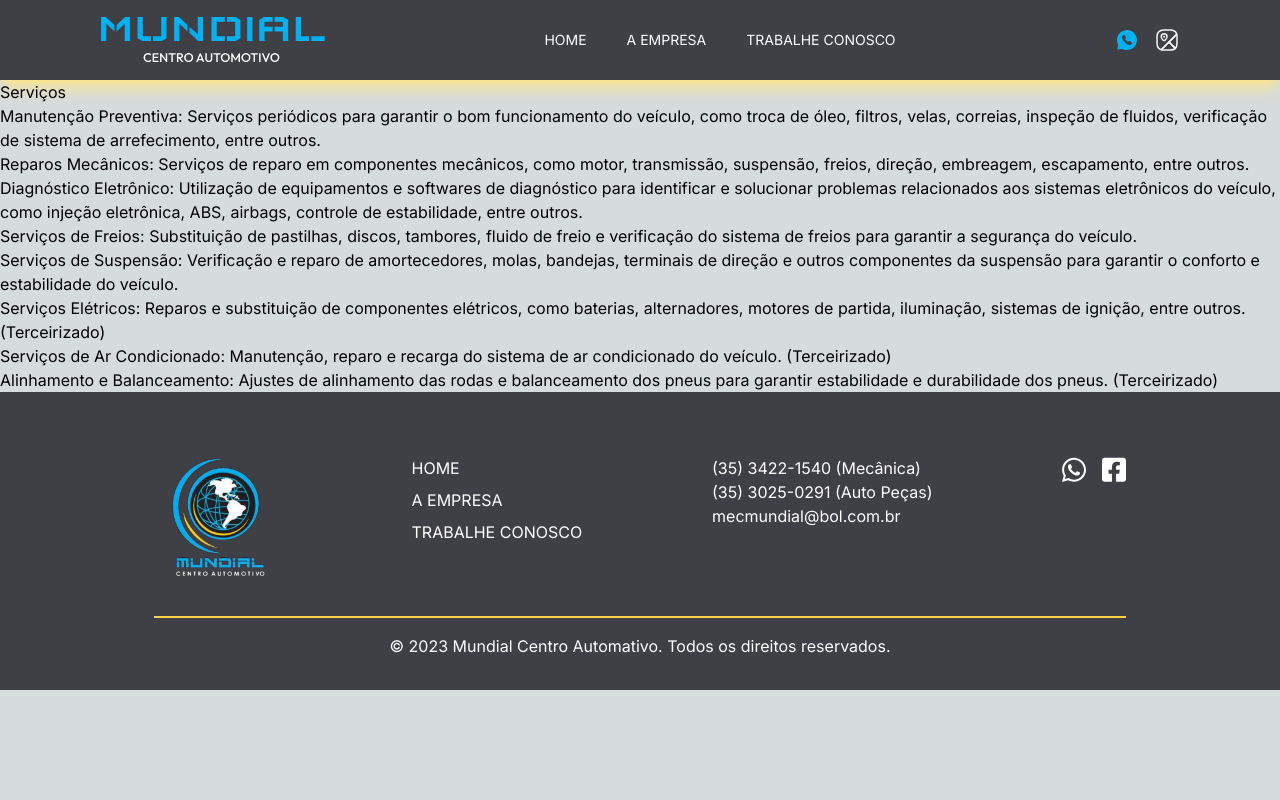
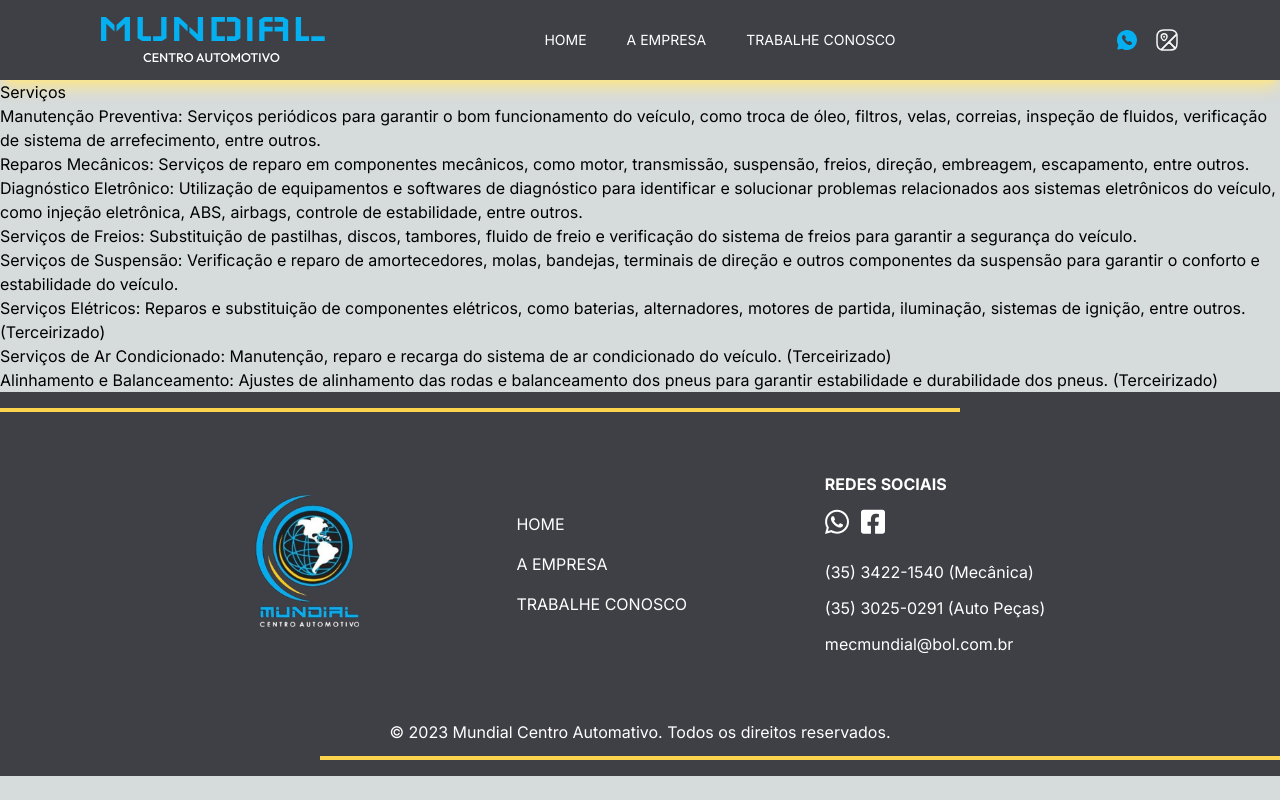
Before and after one commit to Mecanica-Mundial/mecanica-mundial, a Next.js app: page /services in a window 1280 px wide. Built offline with nearby package versions, Linux system fonts and the light colour scheme.

Commit message:
style: add footer styles like prototype

```diff
--- a/src/components/Molecule/Footer/Footer.tsx
+++ b/src/components/Molecule/Footer/Footer.tsx
@@ -3,35 +3,40 @@
 
 export default function Footer() {
   return (
-    <footer className="flex items-center flex-col gap-4 w-full bg-zinc-700 p-8" >
-      <div className="flex justify-between w-4/5 border-amber-300 border-b-2 py-8">
+    <footer className="flex items-center flex-col gap-4 w-full bg-zinc-700 p-8 relative" >
+      <div className="bg-amber-300 h-1 w-3/4 absolute top-4 left-0"/>
+      <div className="flex justify-between items-center w-2/3 py-12">
         <Image
           width={420}
           height={420}
           src={"/images/Logo_transparent.png"}
           alt=""
-          className="w-32"
+          className="w-36 h-36"
         />
 
-        <nav className="flex flex-col gap-2 text-white">
+        <nav className="flex flex-col gap-4 text-white">
           <Link href="/" > HOME </Link>
           <Link href="/about" > A EMPRESA </Link>
           <Link href="/work-with-us" > TRABALHE CONOSCO </Link>
         </nav>
 
-        <div className="text-white">
-          <p>(35) 3422-1540 (Mecânica)</p>
-          <p>(35) 3025-0291 (Auto Peças)</p>
-          <p>mecmundial@bol.com.br</p>
+        <div className="flex gap-6 flex-col">
+          <div className="flex gap-3 flex-wrap text-white">
+            <p className="inline-block w-full font-bold">REDES SOCIAIS</p>
+            <Image width={24} height={24} src={"/images/whatsapp-unfill-icon.svg"} alt="" />
+            <Image width={24} height={24} src={"/images/facebook-icon.svg"} alt="" />
+          </div>
+          <div className="flex flex-col gap-3 text-white">
+            <p>(35) 3422-1540 (Mecânica)</p>
+            <p>(35) 3025-0291 (Auto Peças)</p>
+            <p>mecmundial@bol.com.br</p>
+          </div>
         </div>
 
-        <div className="flex gap-4 items-start">
-          <Image width={24} height={24} src={"/images/whatsapp-unfill-icon.svg"} alt="" />
-          <Image width={24} height={24} src={"/images/facebook-icon.svg"} alt="" />
-        </div>
       </div>
 
       <p className="text-white">© 2023 Mundial Centro Automativo. Todos os direitos reservados.</p>
+      <div className="bg-amber-300 h-1 w-3/4 absolute bottom-4 right-0" />
     </footer>
   )
 }
```
